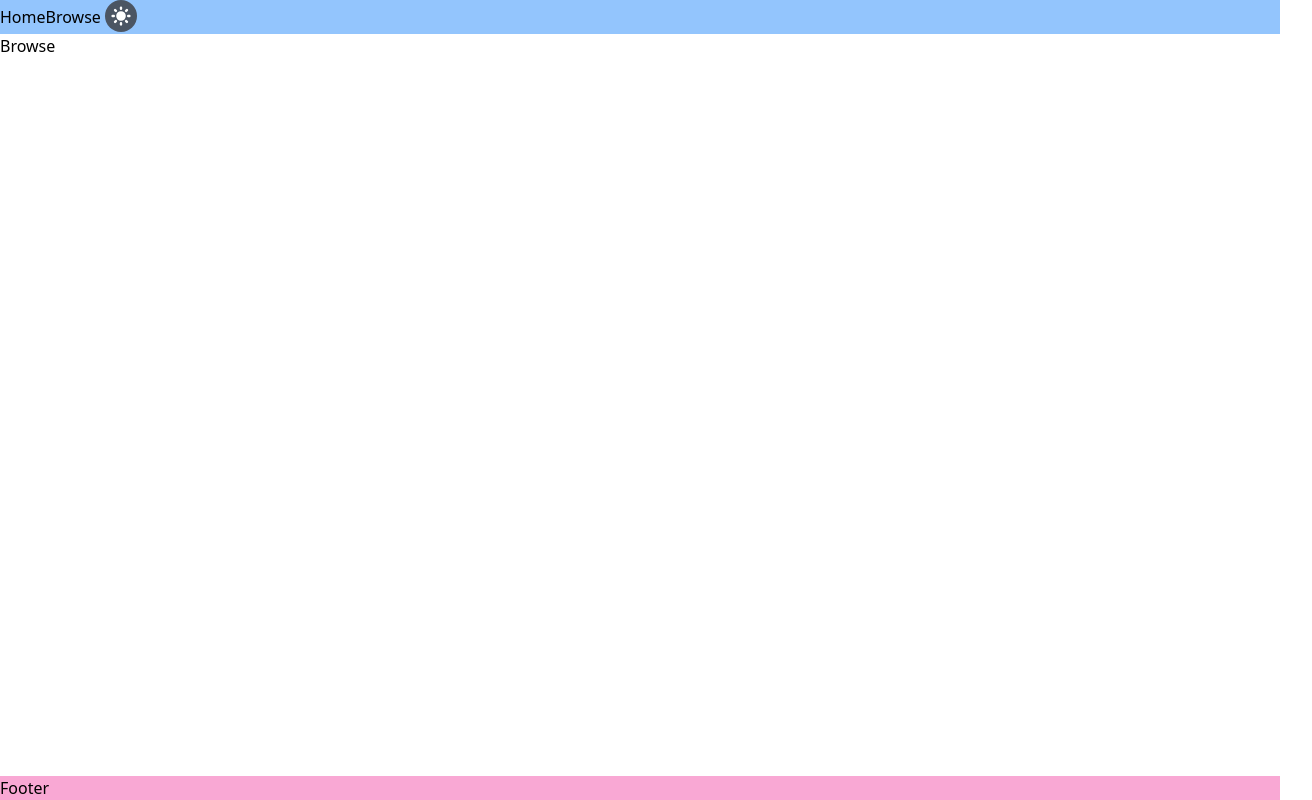
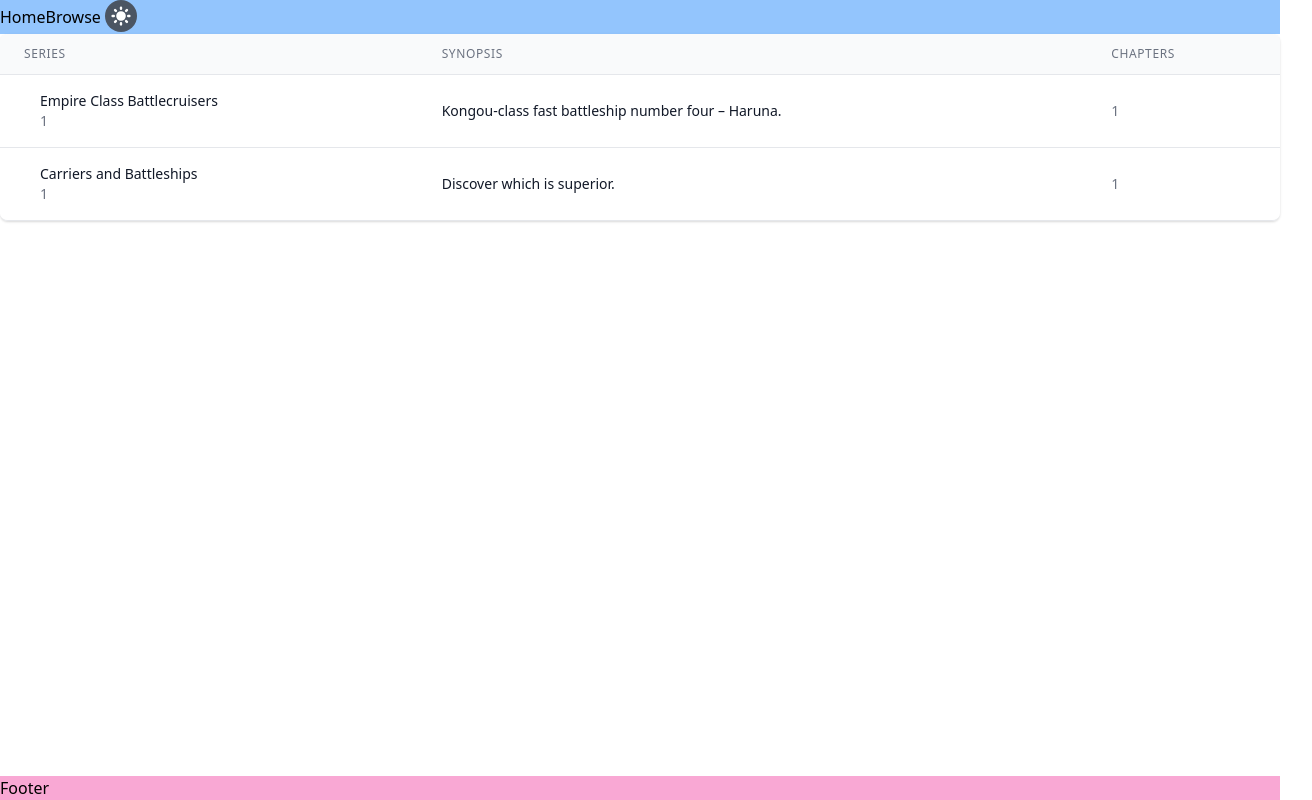
Before and after one commit to blai30/novelists-web, a Next.js app: page /browse in a window 1280 px wide. Shown: the whole page, 1312 px wide, since content can reach past the window. Built offline with nearby package versions, Linux system fonts and the light colour scheme; data requests are answered from the project's data file; a web font is replaced by a local one; what @tailwindcss/typography would draw is missing.

Commit message:
feat: add mock json database and initial browse page with api fetch

```diff
--- /dev/null
+++ b/db.json
@@ -0,0 +1,53 @@
+{
+  "user": [
+    {
+      "id": 1,
+      "email": "haruna@kong.ou",
+      "password": "bcHk416",
+      "display_name": "Haruna Kongou",
+      "created_at": "2021-07-01 13:52:49",
+      "updated_at": "2021-07-01 13:52:49"
+    }
+  ],
+  "publications": [
+    {
+      "id": 1,
+      "user_id": "1",
+      "title": "Empire Class Battlecruisers",
+      "synopsis": "Kongou-class fast battleship number four – Haruna.",
+      "created_at": "2021-07-01 13:52:49",
+      "updated_at": "2021-07-01 13:52:49"
+    },
+    {
+      "id": 2,
+      "user_id": "1",
+      "title": "Carriers and Battleships",
+      "synopsis": "Discover which is superior.",
+      "created_at": "2021-07-01 13:52:49",
+      "updated_at": "2021-07-01 13:52:49"
+    }
+  ],
+  "chapter": [
+    {
+      "id": 1,
+      "series_id": "1",
+      "index": "1",
+      "title": "Affinity",
+      "body": "Can you dance, Commander? You see, um... I was wondering if you could teach me how to do it...",
+      "created_at": "2021-07-01 13:52:49",
+      "updated_at": "2021-07-01 13:52:49"
+    }
+  ],
+  "review": [
+    {
+      "id": 1,
+      "chapter_id": "1",
+      "user_id": "1",
+      "title": "I wish I was as popular as Kirishima... Well, kind of...",
+      "body": "I'm Haruna, the Sakura Empire's speediest fast battleship. I fought hard till the very end. Once more, I will fight with all my heart, holding nothing back!",
+      "rating": 9,
+      "created_at": "2021-07-01 13:52:49",
+      "updated_at": "2021-07-01 13:52:49"
+    }
+  ]
+}
--- a/package.json
+++ b/package.json
@@ -11,6 +11,7 @@
   "dependencies": {
     "@headlessui/react": "^1.3.0",
     "@heroicons/react": "^1.0.1",
+    "axios": "^0.21.1",
     "next": "11.0.0",
     "next-themes": "^0.0.15",
     "react": "^17.0.2",
--- /dev/null
+++ b/src/models/publication.ts
@@ -0,0 +1,8 @@
+export interface Publication {
+  id: number
+  user_id: string
+  title: string
+  synopsis?: string
+  created_at?: string
+  updated_at?: string
+}
--- a/src/pages/browse/index.tsx
+++ b/src/pages/browse/index.tsx
@@ -1,10 +1,79 @@
 import { NextPage } from 'next'
 import { getLayout } from '@/components/shared/Layout'
+import { Publication } from '@/models/publication'
+import axios from 'axios'
+import { useEffect, useState } from 'react'
 
 const Browse = () => {
+  const [publications, setPublications] = useState<Publication[]>([])
+
+  useEffect(() => {
+    const getPublications = async () => {
+      const response = await axios.get<Publication[]>('http://localhost:3001/publications')
+      setPublications(response.data)
+    }
+
+    getPublications()
+  }, [])
+
   return (
-    <div>
-      Browse
+    <div className="flex flex-col">
+      <div className="-my-2 overflow-x-auto sm:-mx-6 lg:-mx-8">
+        <div className="py-2 align-middle inline-block min-w-full sm:px-6 lg:px-8">
+          <div className="shadow overflow-hidden border-b border-gray-200 sm:rounded-lg">
+            <table className="min-w-full divide-y divide-gray-200">
+              <thead className="bg-gray-50">
+                <tr>
+                  <th
+                    scope="col"
+                    className="px-6 py-3 text-left text-xs font-medium text-gray-500 uppercase tracking-wider"
+                  >
+                    Series
+                  </th>
+                  <th
+                    scope="col"
+                    className="px-6 py-3 text-left text-xs font-medium text-gray-500 uppercase tracking-wider"
+                  >
+                    Synopsis
+                  </th>
+                  <th
+                    scope="col"
+                    className="px-6 py-3 text-left text-xs font-medium text-gray-500 uppercase tracking-wider"
+                  >
+                    Chapters
+                  </th>
+                </tr>
+              </thead>
+              <tbody className="bg-white divide-y divide-gray-200">
+                {publications.map((publication) => (
+                  <tr key={publication.id}>
+                    <td className="px-6 py-4 whitespace-nowrap">
+                      <div className="flex items-center">
+                        <div className="ml-4">
+                          <div className="text-sm font-medium text-gray-900">
+                            {publication.title}
+                          </div>
+                          <div className="text-sm text-gray-500">
+                            {publication.user_id}
+                          </div>
+                        </div>
+                      </div>
+                    </td>
+                    <td className="px-6 py-4 whitespace-nowrap">
+                      <div className="text-sm text-gray-900">
+                        {publication.synopsis}
+                      </div>
+                    </td>
+                    <td className="px-6 py-4 whitespace-nowrap text-sm text-gray-500">
+                      1
+                    </td>
+                  </tr>
+                ))}
+              </tbody>
+            </table>
+          </div>
+        </div>
+      </div>
     </div>
   )
 }
```
Also changed, not shown: 1 other file (tests, documents, lock files or other folders).
